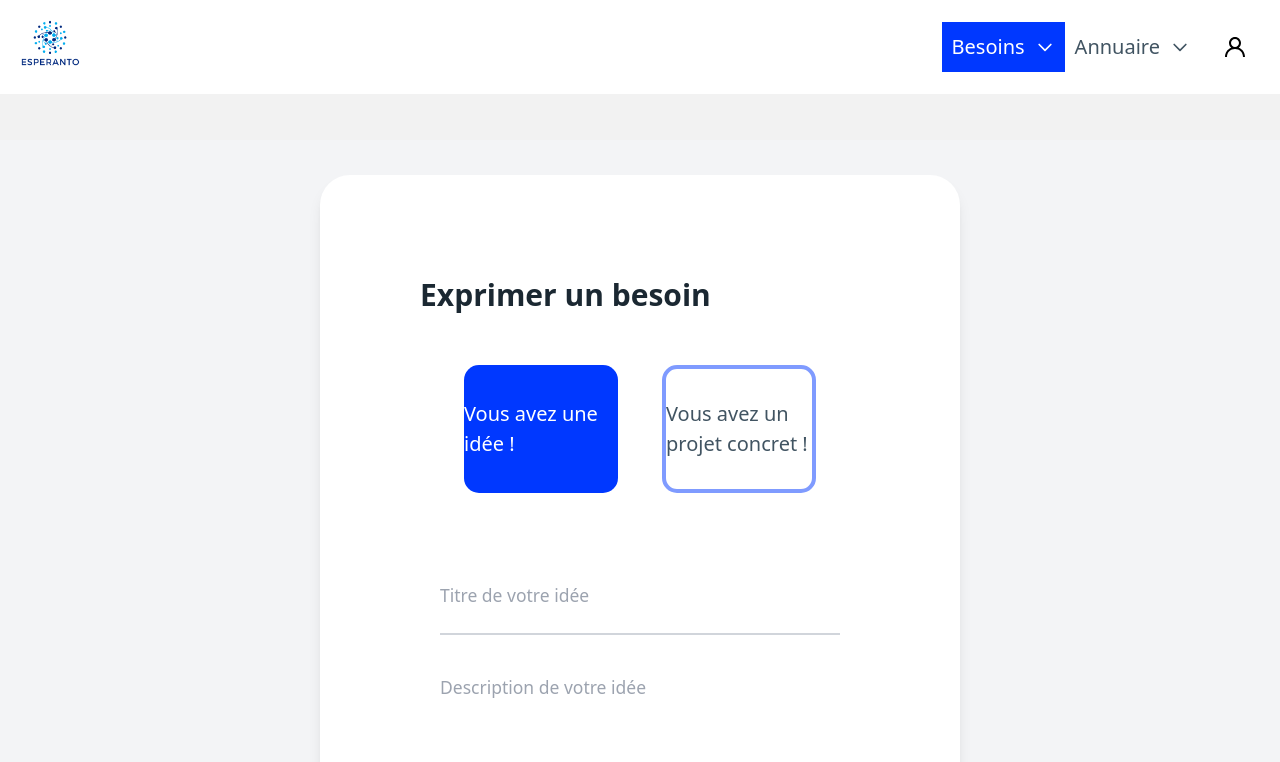
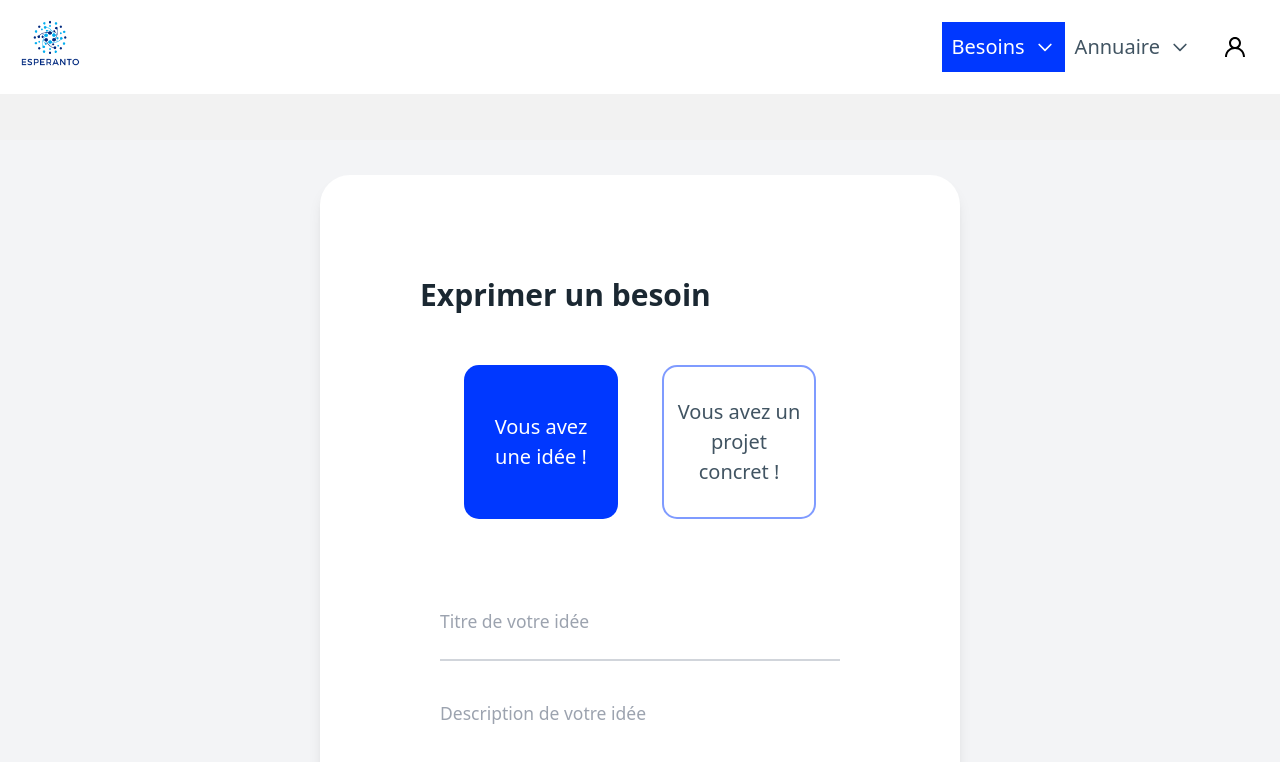
Before and after one commit to Brooss116/pjt_esperanto, a React (Vite) app in the folder front/: page /besoin in a window 1280 px wide. Shown: the top 762 px of the page. Built offline with nearby package versions, Linux system fonts and the light colour scheme; sample sign-in values are in the browser's storage.

Commit message:
fin besoin

```diff
--- a/front/src/pages/Besoin.tsx
+++ b/front/src/pages/Besoin.tsx
@@ -22,15 +22,15 @@ export interface Need {
   infrastructure: string;
   description: string;
   tags: Tag[];
+  typeNeed: string;
 }
 
 export default function Need() {
   let [message, setMessage] = useState<string>("");
   let [errorMessage, setErrorMessage] = useState<string>("");
   const navigate = useNavigate();
-  const location = useLocation();
 
-  const [isFormVisible, setIsFormVisible] = useState(false);
+
   const [allTags, setAllTags] = useState<Tag[]>([]);
   const [isSelectTagOpen, setIsSelectTagOpen] = useState(false);
 
@@ -41,9 +41,7 @@ export default function Need() {
   const [tags, setTags] = useState<Tag[]>([]);
   const [typeNeed, setTypeNeed] = useState<string>("idee");
 
-  const toggleFormVisibility = (): void => {
-    setIsFormVisible(!isFormVisible);
-  };
+
 
   const toggleSelectVisibility = (): void => {
     setIsSelectTagOpen(!isSelectTagOpen);
@@ -62,6 +60,7 @@ export default function Need() {
       infrastructure: infrastructure,
       description: description,
       tags: tags,
+      typeNeed: typeNeed,
     };
     createNeed(CURRENT_USER, needData)
       .then((_data) => {
@@ -95,14 +94,14 @@ export default function Need() {
           </div>
           <div className="flex justify-evenly py-10">
             <div onClick={()=>setTypeNeed("idee")} className={typeNeed==="idee"
-                      ? "w-[35%] flex items-center justify-center py-6 rounded-xl bg-primary text-white"
-                      : "w-[35%] flex items-center justify-center border-primary border-4 border-opacity-50 py-6 rounded-xl hover:bg-primary-hover"
+                      ? "px-2 text-center w-[35%] flex items-center justify-center border-primary border-2 border-opacity-50 py-6 rounded-xl bg-primary text-white"
+                      : "px-2 text-center w-[35%] flex items-center justify-center border-primary border-2 border-opacity-50 py-6 rounded-xl hover:bg-primary-hover"
                   } >
               Vous avez une idée !
             </div>
             <div onClick={()=>setTypeNeed("projet")} className={typeNeed==="projet"
-                      ? "w-[35%] py-6 rounded-xl bg-primary text-white flex items-center justify-center"
-                      : "w-[35%] border-primary border-4 border-opacity-50 py-6 rounded-xl hover:bg-primary-hover flex items-center justify-center"
+                      ? "px-2 text-center w-[35%] flex items-center justify-center border-primary border-2 border-opacity-50 py-6 rounded-xl bg-primary text-white "
+                      : "px-2 text-center w-[35%] border-primary border-2 border-opacity-50 py-6 rounded-xl hover:bg-primary-hover flex items-center justify-center"
                   } >
               Vous avez un projet concret !
             </div>
```
